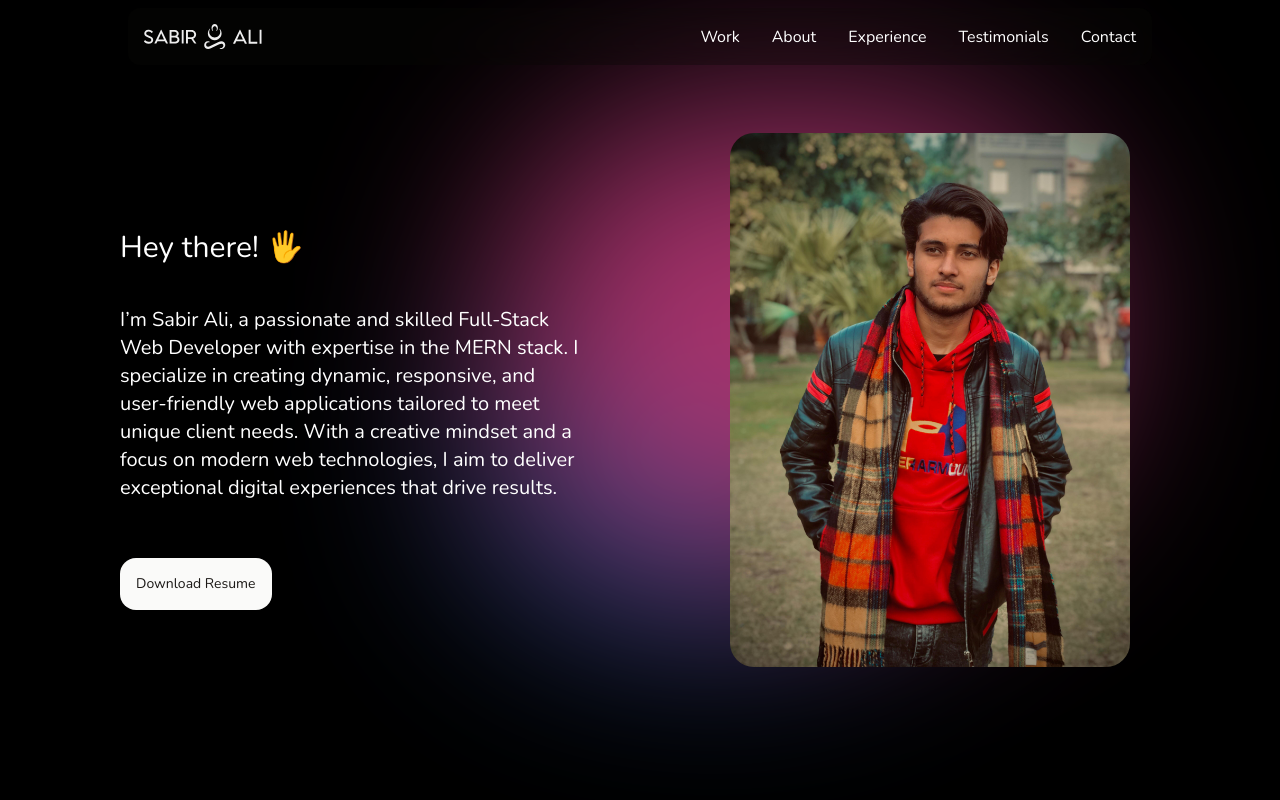
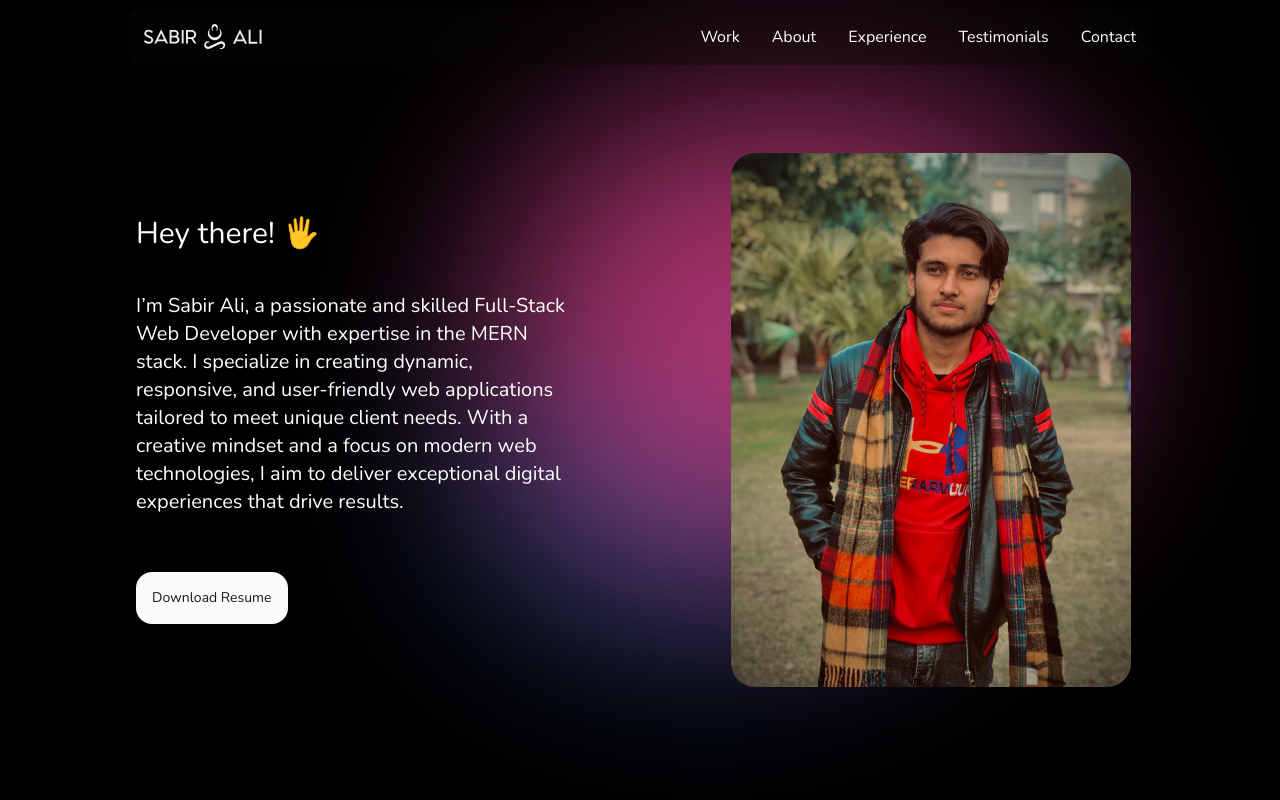
Before and after one commit to sabirsheik/New-Portfolio, a React (Vite) app: page / in a window 1280 px wide. Shown: the top 800 px of the page. Built offline with nearby package versions, Linux system fonts and the light colour scheme.

Commit message:
Minor Changes

```diff
--- a/src/Components/About.jsx
+++ b/src/Components/About.jsx
@@ -3,7 +3,7 @@ import { ABOUT_CONTENT } from "../constants/index";
 
 const About = () => {
     const textVariants = {
-        hidden: { opacity: 0, y: 50 },
+        hidden: { opacity: 0, y: 220 },
         visible: { opacity: 1, y: 0, transition: { duration: 0.6, ease: "easeOut" } },
     };
 
--- a/src/Components/Hero.jsx
+++ b/src/Components/Hero.jsx
@@ -40,7 +40,7 @@ const Hero = () => {
     <div className="relative z-10 min-h-screen flex flex-col md:flex-row items-center justify-center text-white px-6 py-12 mx-auto max-w-6xl">
       {/* Text Section */}
       <motion.div
-        className="w-full md:w-1/2 p-8"
+        className="w-full md:w-1/2 p-6 md:p-12"
         initial="hidden"
         whileInView="visible"
         viewport={{ once: false, amount: 0.2 }} // Trigger animation when the element is visible in the viewport
@@ -61,7 +61,7 @@ const Hero = () => {
 
       {/* Image Section */}
       <motion.div
-        className="w-full md:w-1/2 p-8 flex justify-center items-center ml-14"
+        className="w-full md:w-1/2 pt-10 flex justify-center items-center md:ml-14"
         initial="hidden"
         whileInView="visible"
         viewport={{ once: false, amount: 0.2 }} // Trigger animation when the element is visible in the viewport
```
